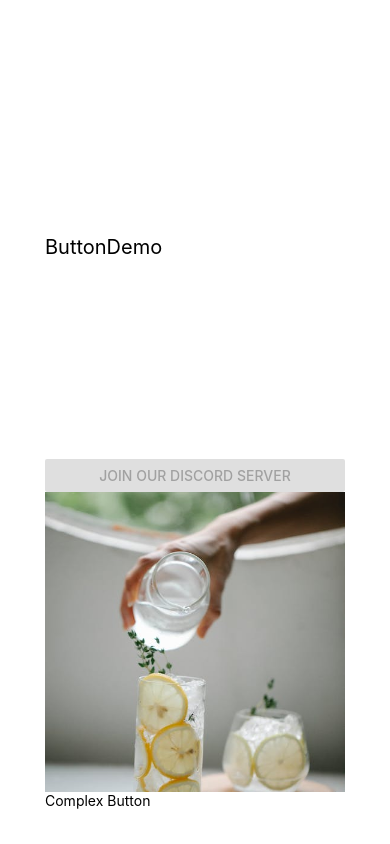
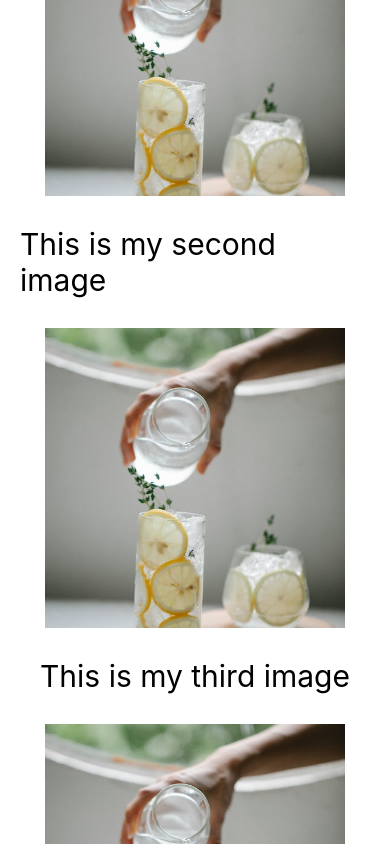
Before and after one commit to HackerGoliath/ReactNativeTut, a React Native app: screen / in a window 390 px wide. Shown: the top 844 px of the page. Built offline with nearby package versions, Linux system fonts and the light colour scheme.

Commit message:
29 Props

```diff
--- a/App.js
+++ b/App.js
@@ -5,7 +5,7 @@ import ButtonDemo from './src/screens/ButtonDemo';
 // import CustomComp from './src/screens/CustomComp';
 // import FirstChallenge from './src/screens/FirstChallenge';
 // import FlatListDemo from './src/screens/FlatListDemo';
-// import Images from './src/screens/Images';
+import Images from './src/screens/Images';
 
 // create a component that return some jsx / simple function
 const App = () => {
@@ -30,10 +30,10 @@ const App = () => {
       {/* <FlatListDemo /> */}
 
       {/* Images */}
-      {/* <Images /> */}
+      <Images />
 
       {/* Buttons and TouchableOpacity */}
-      <ButtonDemo />
+      {/* <ButtonDemo /> */}
 
     </View>
   );
--- /dev/null
+++ b/src/components/CardDetail.jsx
@@ -0,0 +1,32 @@
+import { StyleSheet, Text, View, Image } from 'react-native'
+import React from 'react'
+
+const CardDetail = ({ textData, imgSrc }) => {
+    return (
+        <View style={styles.listStyle}>
+            <Text style={styles.textStyle}>{textData}</Text>
+            <Image style={styles.imageStyle} source={imgSrc} />
+        </View>
+    )
+}
+
+
+
+const styles = StyleSheet.create({
+    listStyle: {
+        display: "flex",
+        justifyContent: "center",
+        alignItems: "center",
+    },
+    textStyle: {
+        fontSize: 30,
+        margin: 20,
+    },
+    imageStyle: {
+        width: 300,
+        height: 300,
+        margin: 10,
+    }
+})
+
+export default CardDetail
--- a/src/screens/Images.jsx
+++ b/src/screens/Images.jsx
@@ -1,32 +1,18 @@
-import { StyleSheet, Text, View, Image } from 'react-native'
+import { View } from 'react-native'
 import React from 'react'
+import CardDetail from '../components/CardDetail'
 
 const Images = () => {
     return (
-        <View style={styles.listStyle}>
-            <Text style={styles.textStyle}>Images</Text>
-            <Image style={styles.imageStyle} source={require('../../assets/text1.jpeg')} />
-            <Image style={styles.imageStyle} source={require('../../assets/text1.jpeg')} />
-            <Image style={styles.imageStyle} source={require('../../assets/text1.jpeg')} />
+        <View>
+            <CardDetail textData="This is my first image"
+                imgSrc={require('../../assets/text1.jpeg')} />
+            <CardDetail textData="This is my second image"
+                imgSrc={require('../../assets/text1.jpeg')} />
+            <CardDetail textData="This is my third image"
+                imgSrc={require('../../assets/text1.jpeg')} />
         </View>
     )
 }
 
 export default Images
-
-const styles = StyleSheet.create({
-    listStyle: {
-        display: "flex",
-        justifyContent: "center",
-        alignItems: "center",
-    },
-    textStyle: {
-        fontSize: 30,
-        margin: 20,
-    },
-    imageStyle: {
-        width: 300,
-        height: 300,
-        margin: 10,
-    }
-})
```
Also changed, not shown: Screenshots/14 props.jpg (added).
